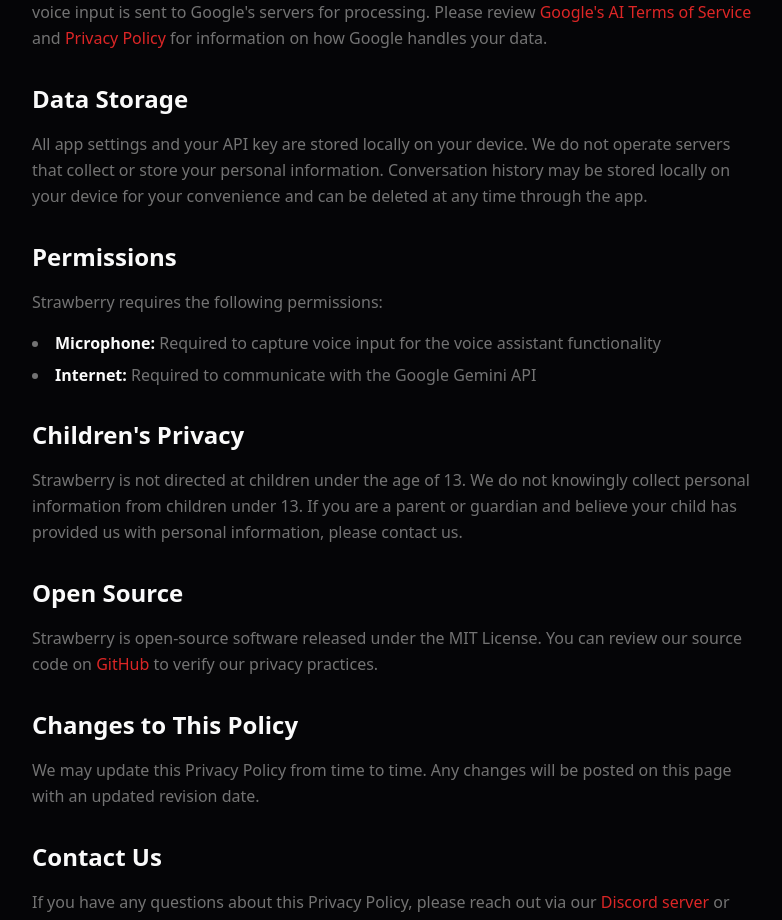
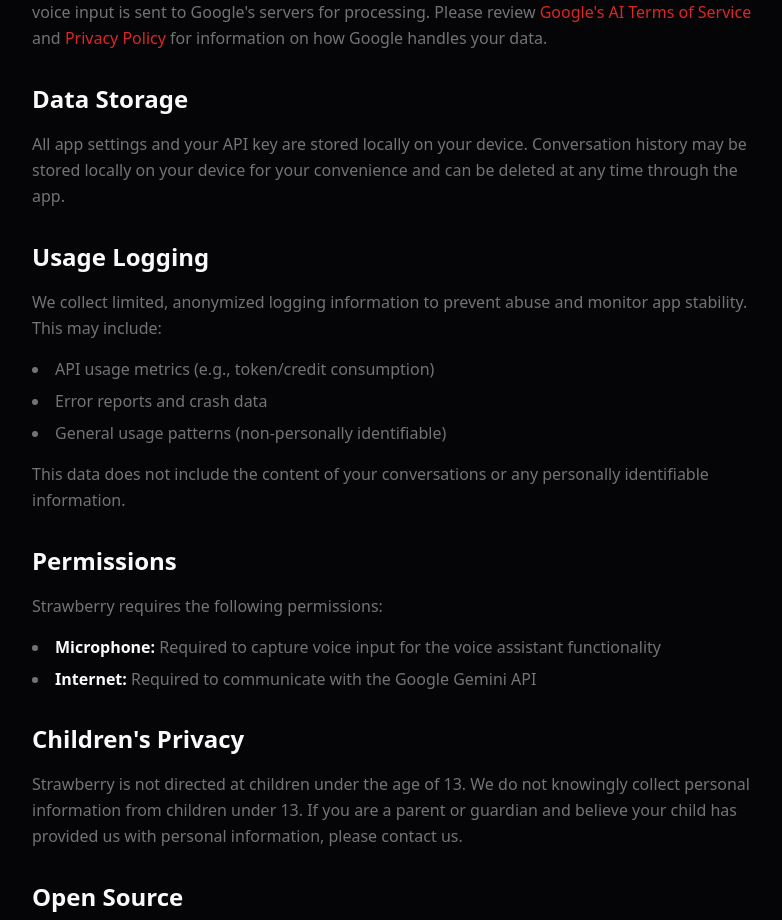
Before and after one commit to lorem111/strawberry-li, a Next.js app: page /privacy in a window 1280 px wide. Shown: the part 920-1840 px from the top of the page, without its empty margins (248-1030 px from the left). Built offline with nearby package versions, Linux system fonts and the light colour scheme.

Commit message:
Add usage logging disclosure to privacy policy

```diff
--- a/app/privacy/page.tsx
+++ b/app/privacy/page.tsx
@@ -71,9 +71,24 @@
           <section>
             <h2 className="text-2xl font-semibold text-[var(--foreground)] mb-4">Data Storage</h2>
             <p className="text-[var(--muted)] leading-relaxed">
-              All app settings and your API key are stored locally on your device. We do not operate servers
-              that collect or store your personal information. Conversation history may be stored locally on
-              your device for your convenience and can be deleted at any time through the app.
+              All app settings and your API key are stored locally on your device. Conversation history may
+              be stored locally on your device for your convenience and can be deleted at any time through the app.
+            </p>
+          </section>
+
+          <section>
+            <h2 className="text-2xl font-semibold text-[var(--foreground)] mb-4">Usage Logging</h2>
+            <p className="text-[var(--muted)] leading-relaxed">
+              We collect limited, anonymized logging information to prevent abuse and monitor app stability.
+              This may include:
+            </p>
+            <ul className="list-disc list-inside text-[var(--muted)] space-y-2 mt-4">
+              <li>API usage metrics (e.g., token/credit consumption)</li>
+              <li>Error reports and crash data</li>
+              <li>General usage patterns (non-personally identifiable)</li>
+            </ul>
+            <p className="text-[var(--muted)] leading-relaxed mt-4">
+              This data does not include the content of your conversations or any personally identifiable information.
             </p>
           </section>
 
```
